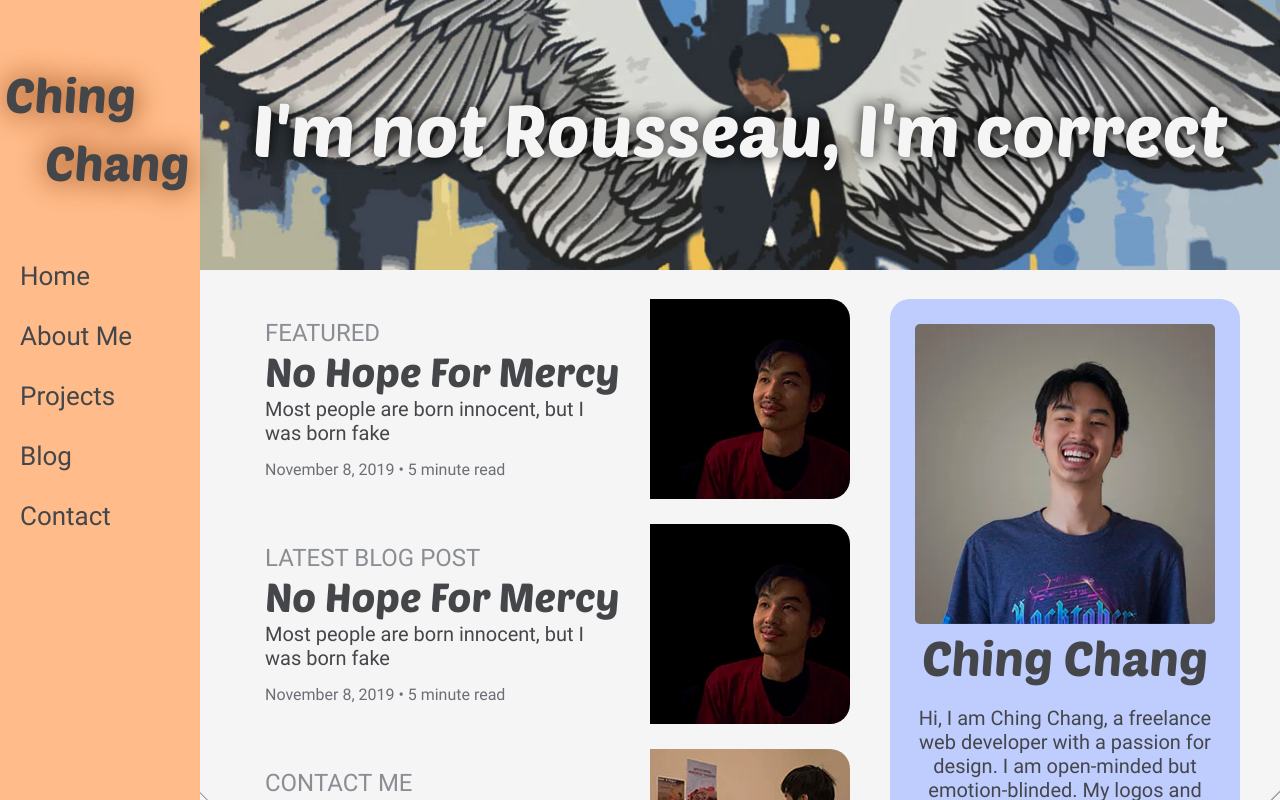
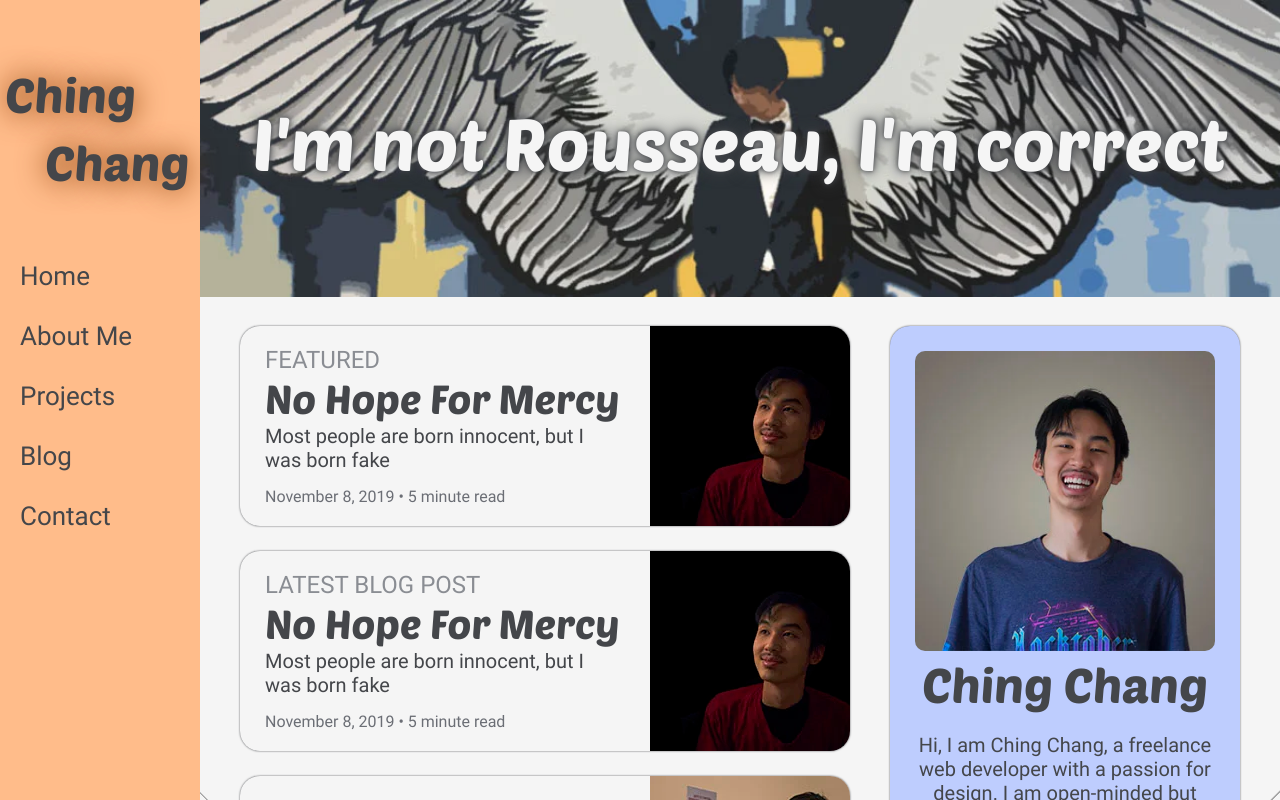
Before and after one commit to ChingChang9/Personal-Website, a Vue app: page / in a window 1280 px wide. Shown: the top 800 px of the page. Built offline with nearby package versions, Linux system fonts and the light colour scheme.

Commit message:
Enhanced frontend - Fixed werewolf picture on No Hope For Mercy - Parallax mouse effect on Home Page - Adjusted some text-shadows

```diff
--- a/src/views/AboutMe.vue
+++ b/src/views/AboutMe.vue
@@ -114,7 +114,7 @@
         <div class="text">
           <div class="title">Trivia</div>
           <div>Book: Demonata</div>
-          <div>Movie: Infinity War</div>
+          <div>Movie: Monsters, Inc.</div>
           <div>TV Show: Spongebob Squarepants</div>
         </div>
       </div>
@@ -126,7 +126,7 @@
           <img src="@/assets/about-me/plantforever.jpg" alt="Ching Chang" />
         </picture>
         <div class="text">
-          <div class="title" style="color: #262767;">PlantForever</div>
+          <div class="title" style="color: #262767; text-shadow: none;">PlantForever</div>
           <div>Support our non-profit organization to combat climate crisis and spread awareness</div>
         </div>
       </a>
@@ -184,7 +184,7 @@ export default {
       padding: 0 10px;
       font-size: 18px;
       text-align: center;
-      text-shadow: 0 0 1px $black;
+      text-shadow: 0 0 2px $black, 0 0 2px $black;
       .title {
         font-family: PoetsenOne, "Arial Black", Impact, sans-serif;
         font-size: 24px;
--- a/src/views/Home.vue
+++ b/src/views/Home.vue
@@ -92,6 +92,17 @@ export default {
   },
   mounted() {
     this.quoteIndex = Math.floor(Math.random() * this.quotes.length);
+    document.querySelector("#banner").addEventListener("mousemove", this.parallaxBanner);
+  },
+  beforeDestroy() {
+    document.querySelector("#banner").removeEventListener("mousemove", this.parallaxBanner);
+  },
+  methods: {
+    parallaxBanner(e) {
+      let width = document.querySelector("#banner img").offsetWidth;
+      let mouseX = e.clientX - e.target.getBoundingClientRect().left;
+      document.querySelector("#banner img").style.transform = `translate(${ -5 - (mouseX - width / 2) / width * 5 }%)`;
+    }
   }
 }
 </script>
@@ -102,7 +113,9 @@ export default {
   width: calc(100vw - 200px);
   margin: -15px 0 25px -40px;
   img {
-    width: 100%;
+    width: 110%;
+    transform: translate(-5%);
+    transition-duration: 150ms;
   }
   #heading {
     position: absolute;
@@ -115,7 +128,7 @@ export default {
     font-size: 72px;
     font-family: PoetsenOne, "Arial Black", Impact, sans-serif;
     color: $white;
-    text-shadow: 0 0 15px black;
+    text-shadow: 0 0 15px $black, 0 0 5px $black;
   }
 }
 #content {
@@ -135,6 +148,7 @@ export default {
       border-radius: 20px;
       background-color: $white;
       text-decoration: none;
+      box-shadow: 0 0 2px $black;
       .pre-title {
         font-size: 24px;
         color: lighten($black, 28%);
@@ -165,7 +179,7 @@ export default {
         border-radius: 0 20px 20px 0;
       }
       &:hover {
-        box-shadow: 0 0 4px $black;
+        box-shadow: 0 0 5px $black;
       }
     }
   }
@@ -176,9 +190,10 @@ export default {
     text-align: center;
     border-radius: 20px;
     background-color: lighten($secondary-colour, 10%);
+    box-shadow: 0 0 2px $black;
     img {
       width: 300px;
-      border-radius: 5px;
+      border-radius: 10px;
     }
     .title {
       font-size: 48px;
@@ -255,7 +270,6 @@ export default {
 }
 @media (max-width: 545px) {
   #content #cards .card {
-    box-shadow: 0 0 4px $black;
     .sub-title {
       width: calc(100% - 125px);
     }
```
Also changed, not shown: src/assets/blog/no-hope-for-mercy/werewolf.jpg, src/assets/blog/no-hope-for-mercy/werewolf.webp.
